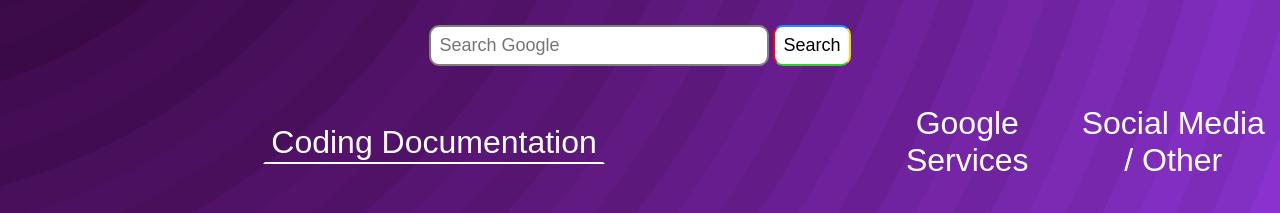
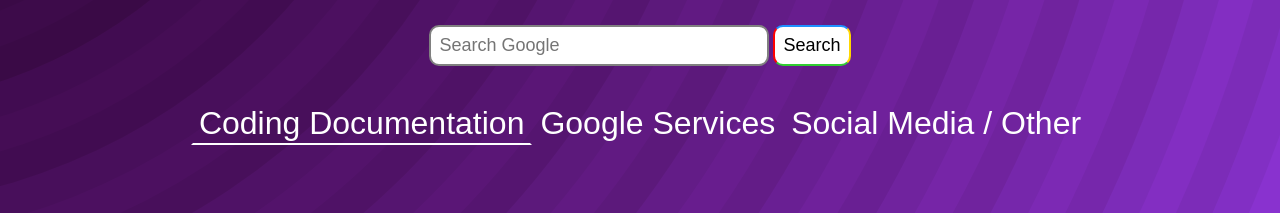
Before and after one commit to parsnippity/custom_home_page, a React (Create React App) app: page / in a window 1280 px wide. Shown: the part 392-605 px from the top of the page. Built offline with nearby package versions, Linux system fonts and the light colour scheme; no server answers.

Commit message:
Combine buttons into one cell

```diff
--- a/src/components/Tabs.jsx
+++ b/src/components/Tabs.jsx
@@ -8,18 +8,18 @@
     <table>
       <thead>
       <tr>
+	  <th>
           {links.map((item, index) => {
             return (
-              <th key={index}>
-              <button onClick={() => {
+              <button key={index} onClick={() => {
                 setValue(index);
                 let ding = new Audio("./click.wav");
 	              ding.play();
               }} className={`link-btn ${index === value && "active-btn"}`}
               >{item.title}</button>
-              </th>
             )
           })}
+          </th>
       </tr>
       </thead>
       <tbody>
```
